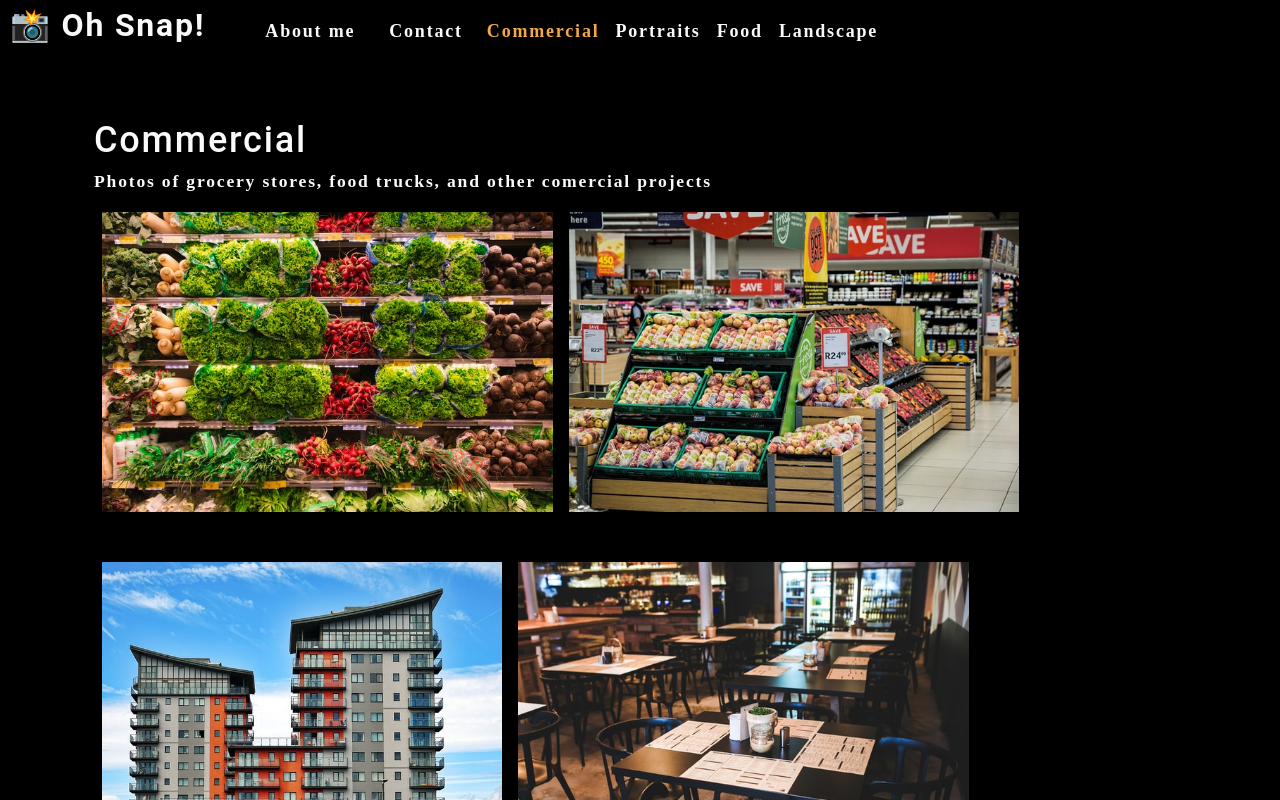
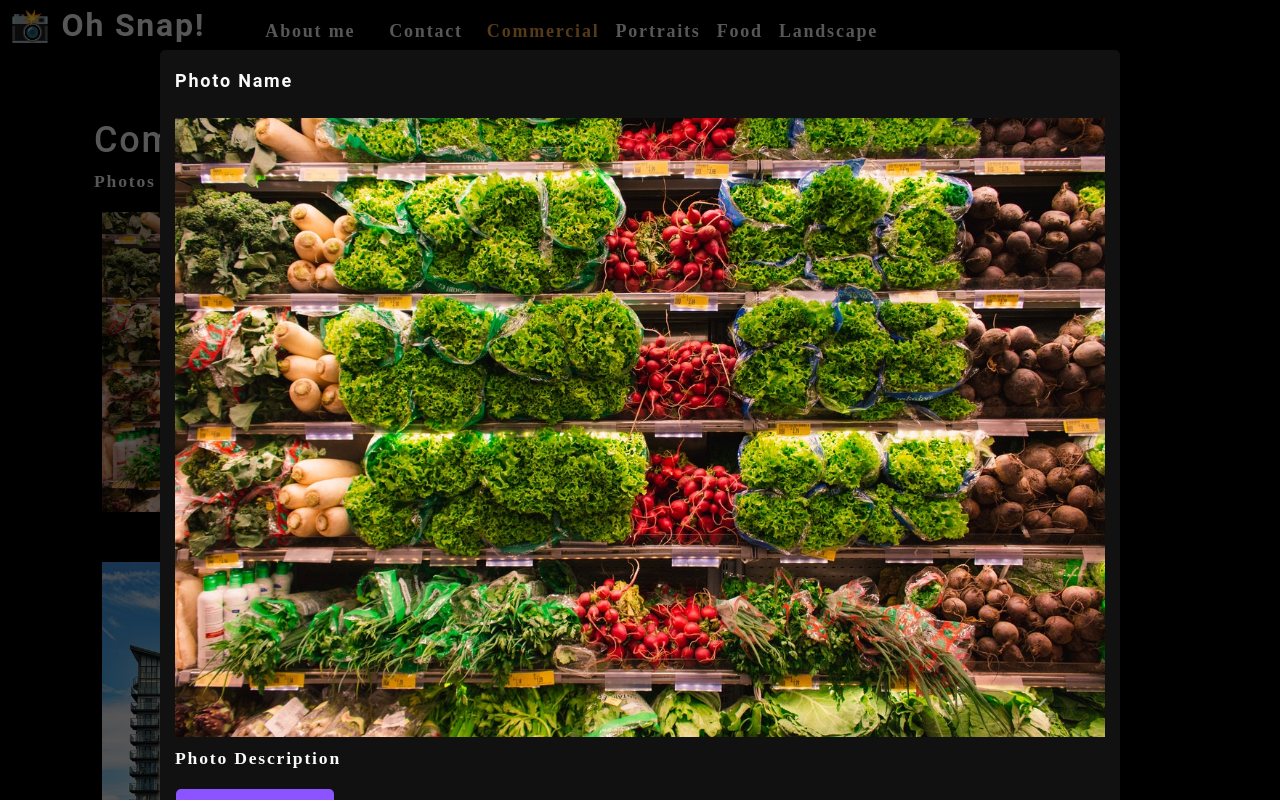
Before and after one commit to Mouse0226/photo-port, a React (Create React App) app: page / in a window 1280 px wide. Both pictures are taken after a click on the picture 327 px from the left and 361 px from the top of the page. Shown: the top 800 px of the page. Built offline with nearby package versions, Linux system fonts and the light colour scheme.

Commit message:
Added Modal

```diff
--- /dev/null
+++ b/src/components/Modal/index.js
@@ -0,0 +1,25 @@
+import React from "react";
+
+function Modal({currentPhoto}) {
+    const {name, category, description, index} = currentPhoto;
+
+    return (
+        <div className="modalBackdrop">
+            <div className="modalContainer">
+                <h3 className="modalTitle">Photo Name</h3>
+                <img
+                    src={require(`../../assets/large/${category}/${index}.jpg`)}
+                    alt="current category"
+                />
+                <p>
+                    Photo Description
+                </p>
+                <button type="button">
+                    Close this modal
+                </button>
+            </div>
+        </div>
+    );
+}
+
+export default Modal;
--- a/src/components/PhotoList/index.js
+++ b/src/components/PhotoList/index.js
@@ -1,6 +1,9 @@
 import React, { useState } from 'react';
+import Modal from '../Modal';
 
 const PhotoList = ({ category }) => {
+  const [currentPhoto, setCurrentPhoto] = useState();
+  const [isModalOpen, setIsModalOpen] = useState(false);
   const [photos] = useState([
     {
       name: 'Grocery aisle',
@@ -119,15 +122,21 @@
   ]);
 
   const currentPhotos = photos.filter(photo => photo.category === category);
+  const toggleModal = (image, i) => {
+    setCurrentPhoto({...image, index: i});
+    setIsModalOpen(true);
+  }
 
   return (
     <div>
-      <div className="flex-row">
+      {isModalOpen && <Modal currentPhoto={currentPhoto} />}
+        <div className="flex-row">
         {currentPhotos.map((image, i) => (
           <img
             src={require(`../../assets/small/${category}/${i}.jpg`)}
             alt={image.name}
             className="img-thumbnail mx-1"
+            onClick={() => toggleModal(image, i)}
             key={image.name}
           />
         ))}
```
